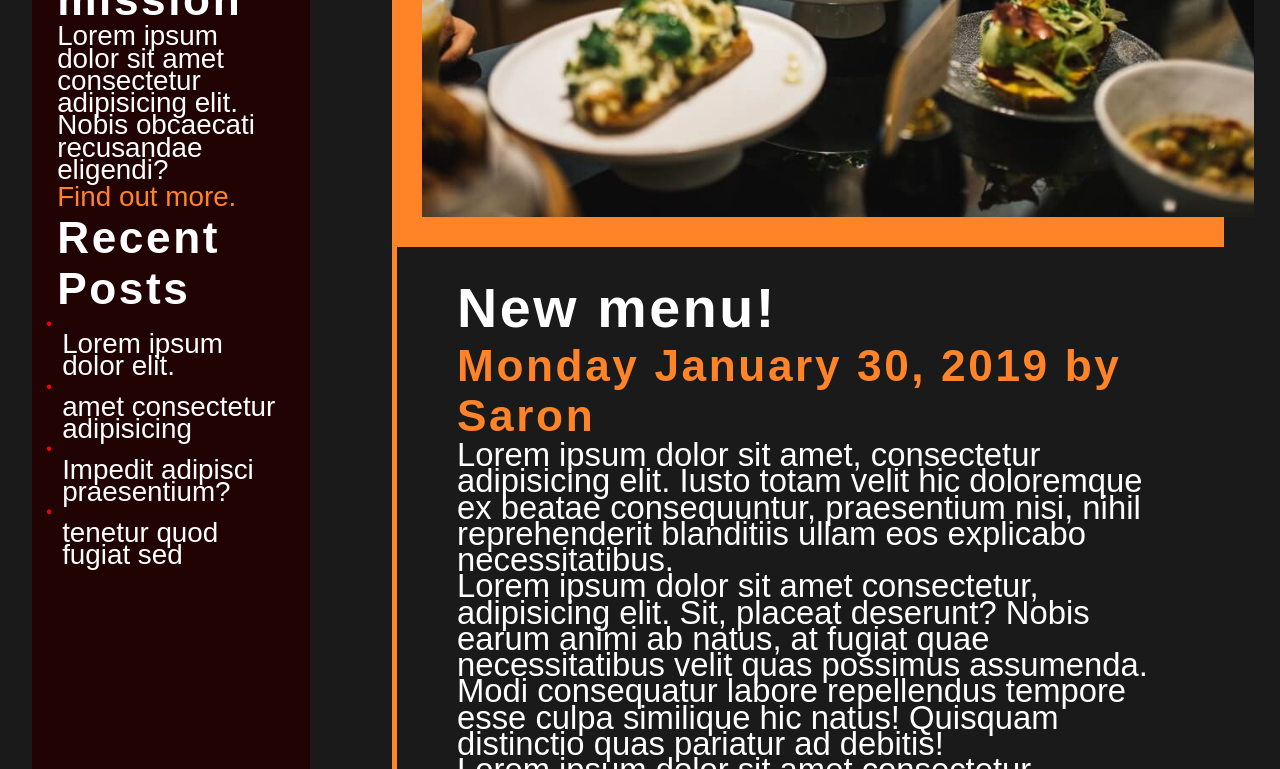
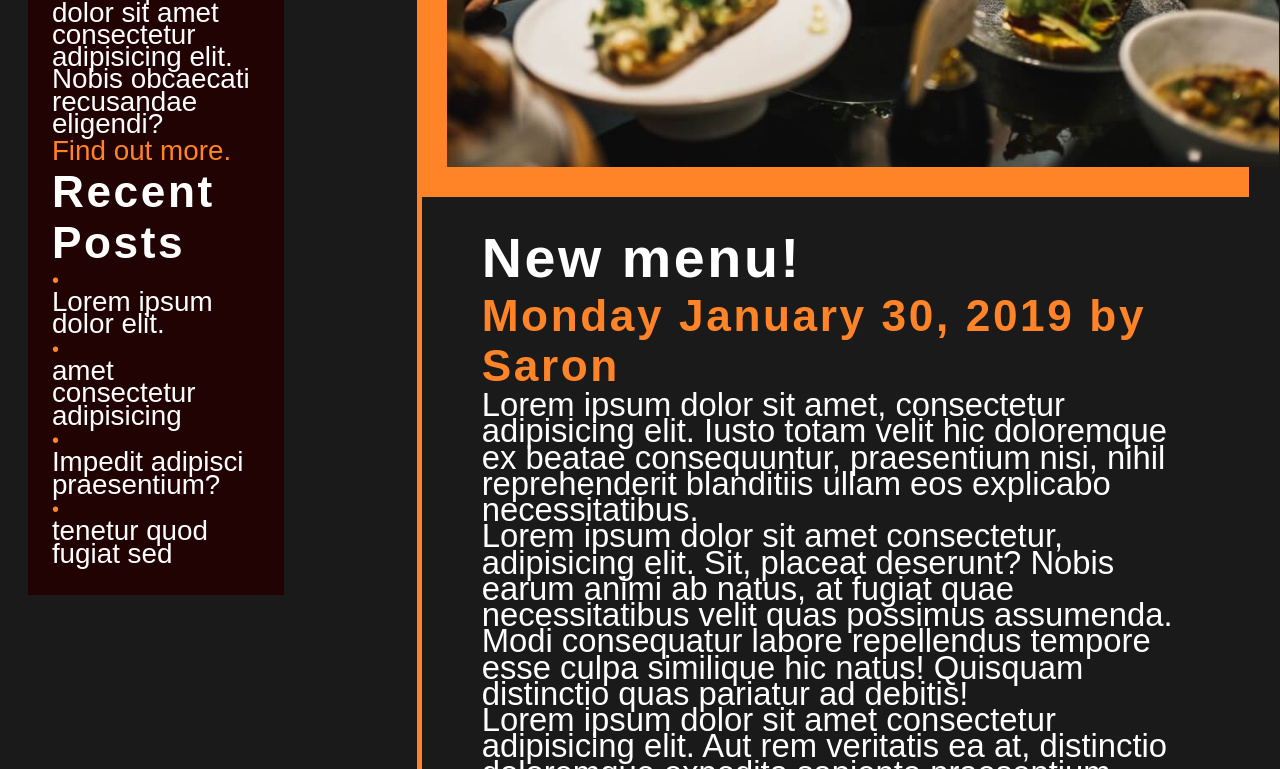
Before and after one commit to brennaMacQuarrie/brennaMacQuarrie-projectTwo, a plain HTML site: page blog.html in a window 1280 px wide. Shown: the part 789-1558 px from the top of the page. Drawn offline with Linux system fonts and the light colour scheme; a web font is replaced by a local one.

Commit message:
about to fuck with my nav

```diff
--- a/blog.html
+++ b/blog.html
@@ -58,8 +58,8 @@
             </div>
             <!-- </div> -->
         </aside>
-
-        <section class="wrapper blogWrap">
+        <div></div>
+        <section class="blogWrap">
             <div class="blogMain">
                 <img class="blogTop" src="./bar-final-assets/post-image.jpg" alt="four dishes of colorful food spread out across a shiny black table.">
                 <div class="newMenu">
--- a/styles/sass/_main.scss
+++ b/styles/sass/_main.scss
@@ -182,11 +182,6 @@
         right: -50px;
         background-color: #220303;
         box-shadow: #FF8327 15px 15px;
-
-        // display: flex;
-        // flex-wrap: wrap;
-        // align-items: center;
-        // justify-content: center;
         input[type=text],
         input[type=email],
         textarea {
@@ -228,15 +223,15 @@
 .blogFullPage {
     background-color: rgb(26, 26, 26);
     display: grid;
-    grid-template-columns: 1fr 3fr;
-    padding-bottom: 50px;
+    grid-template-columns: 2fr 1fr 6fr;
     aside {
         background-color: #220303;
         color: white;
         text-align: left;
-        margin: 30% 3% 0 10%;
+        margin-left: 10%;
+        margin-top: 50px;
         padding: 20px 5px;
-        height: 35%;
+        height: 30%;
         h2 {
             font-size: calc(2.5rem + 1.5vw);
         }
@@ -253,22 +248,23 @@
             left: -50px;
             top: -30px;
         }
-        ul li {
-            padding-left: 5px;
-        }
         ul li::before  {
             content: "•";
-            color: red;
+            color: #FF8327;
             display: inline-block;
-            width: 1em;
-            margin-left: -1em;
+            font-size: 2rem;
+            width: 10px;
+            height: 10px;
+        }
+        ul li p {
+            display: inline-block;
         }
     }
 
     .blogWrap {
         position: relative;
-        top: -100px;
-        right: 0;
+        top: -150px;
+        right: 10px;
         color: white;
         .blogMain {
             img.blogTop {
@@ -297,7 +293,7 @@
             }
             .comment {
                 display: flex;
-                padding: 30px;
+                padding-top: 30px;
                 div {
                     width: 80%;
                     padding-left: 20px;
@@ -310,7 +306,7 @@
             // END COMMENT BUILD
             form {
                 height: 400px;
-                padding: 0 50px;
+                padding-top: 50px;
                 input[type=text],
                 input[type=email],
                 textarea {
--- a/styles/sass/_styleStripping.scss
+++ b/styles/sass/_styleStripping.scss
@@ -18,7 +18,7 @@ img {
 ul {
     margin: 0;
     padding: 0;
-    list-style-type: none;
+    list-style: none;
 }
 h1, h2, h3 {
     margin: 0;
```
Also changed, not shown: index.html (+1 -1 lines), styles/style.css.
